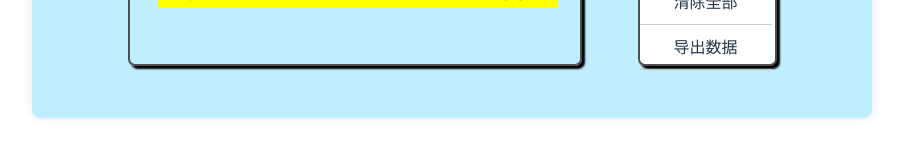
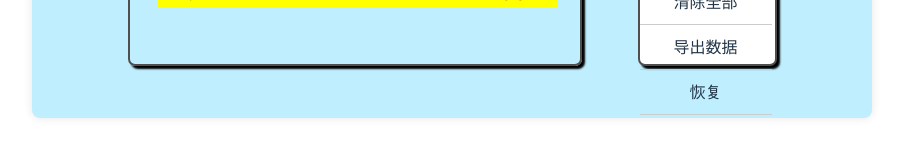
Before and after one commit to zenoskongfu/vue-todolist, a Vue app: page / in a window 1280 px wide. Shown: the part 552-708 px from the top of the page, without its empty margins (188-1091 px from the left). Built offline with nearby package versions, Linux system fonts and the light colour scheme.

Commit message:
清除已完成、清除全部

```diff
--- a/src/App.vue
+++ b/src/App.vue
@@ -32,6 +32,7 @@
 					<li @click="clearCompletedTasks()">清除已完成</li>
 					<li @click="clearAllTasks()">清除全部</li>
 					<li @click="exportData()" id="li-bittom">导出数据</li>
+					<li @click="restore()" >恢复</li>
 				</ul>
 			</div>
 		</div>
@@ -150,14 +151,27 @@ const markAllAsCompleted = async () => {
 // 清除已完成
 const clearCompletedTasks = async () => {
 	for (let i = 0; i < tasks.value.length; i++) {
-		// if()
-		tasks.value[i].isDeleted = true;
+		if (tasks.value[i].isChecked===true) {
+			tasks.value[i].isDeleted = true;
+		}
+
 	}
 };
 
 // 清除全部
-const clearAllTasks = () => {};
-
+const clearAllTasks = () => {
+	for (let i = 0; i < tasks.value.length; i++) {
+		tasks.value[i].isDeleted = true;
+	}
+};
+// 恢复
+const restore = () =>{
+	for (let i = 0; i < tasks.value.length; i++) {
+		if (tasks.value[i].isDeleted===true) {
+			tasks.value[i].isDeleted = false;
+		}
+	}
+}
 watchEffect(() => {
 	// 监控tasks的变化
 	console.log(tasks.value.map((item) => ({ ...item })));
```
